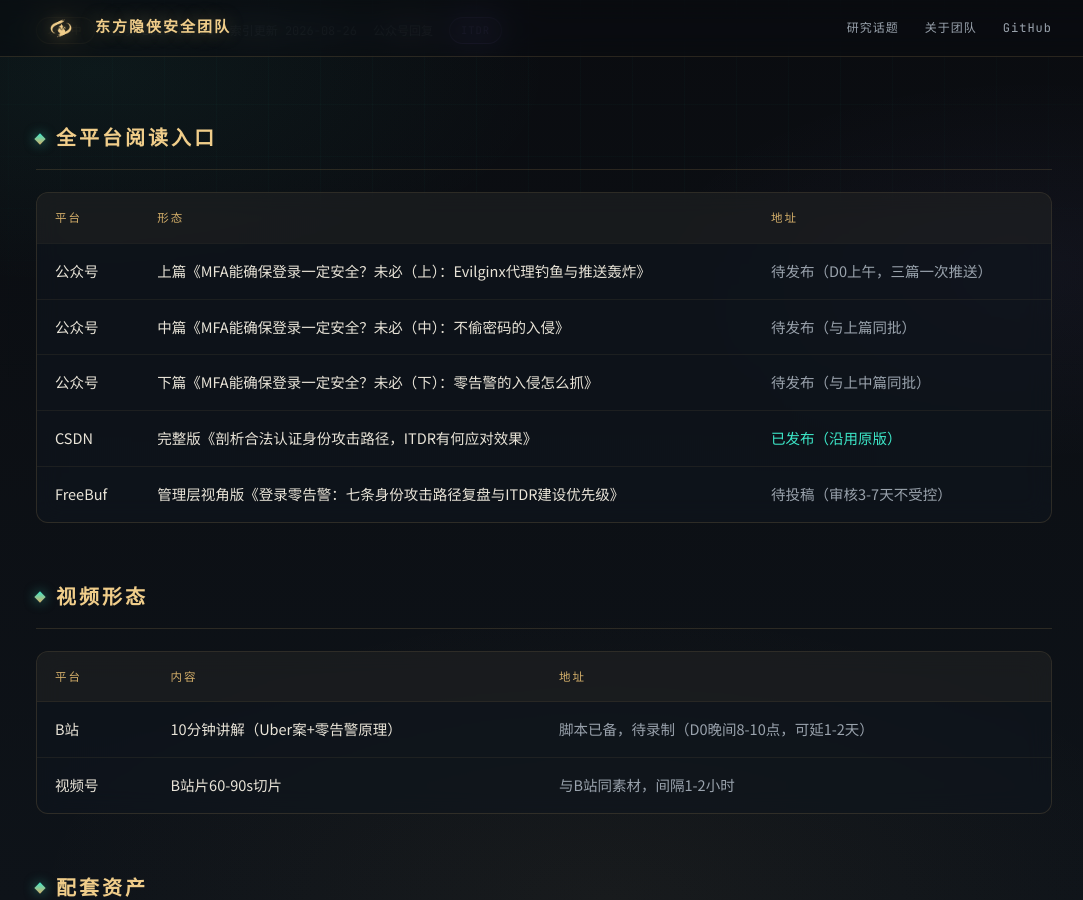
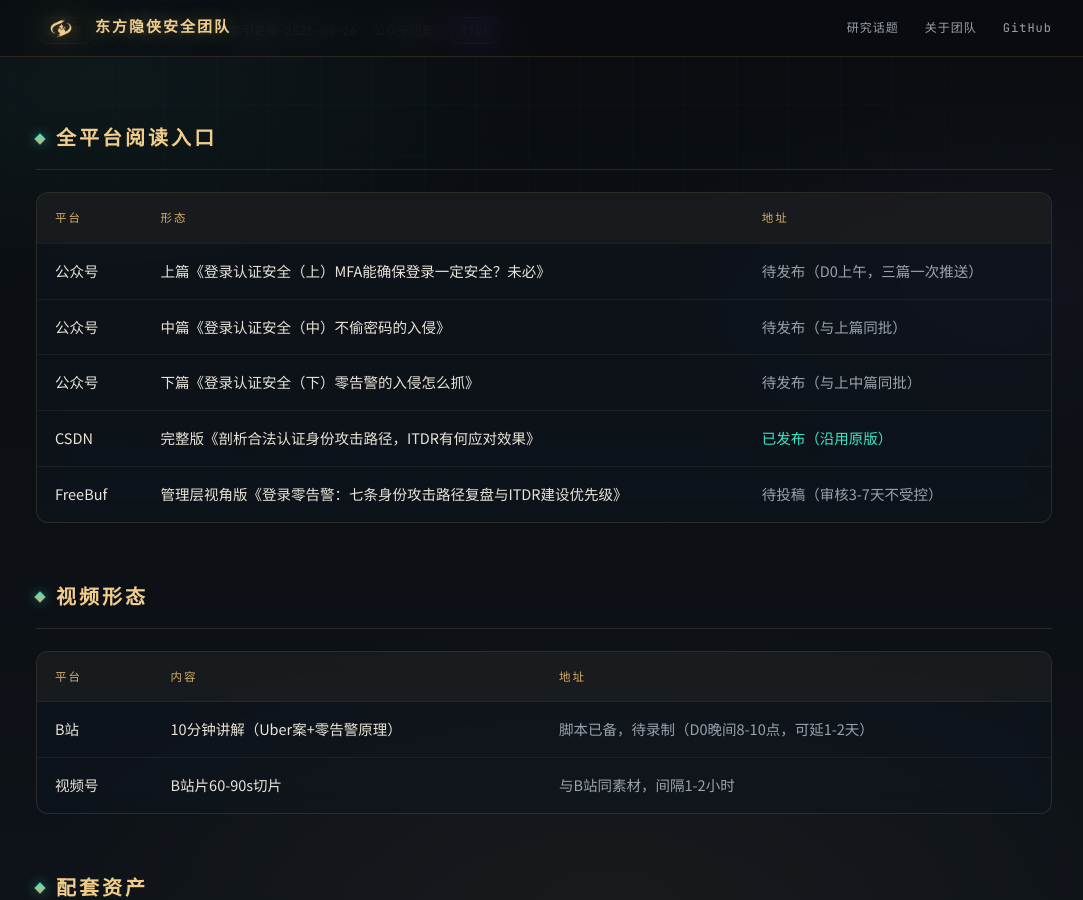
Before and after one commit to EastSword/EastSword.github.io, a Jekyll site: the page built from _topics/identity-attack-paths.md, in a window 1280 px wide and 900 px high, scrolled down 310 px. Shown: the whole window, without its empty margins (96-1179 px from the left). Built offline with Jekyll 4.4.1, drawn with Linux system fonts in a browser that asks for light colours.

Commit message:
课题页公众号标题改为系列名格式：登录认证安全（上/中/下）

```diff
--- a/_topics/identity-attack-paths.md
+++ b/_topics/identity-attack-paths.md
@@ -10,15 +10,15 @@
 tags: [身份安全, 企业安全, 检测工程]
 links:
   - platform: 公众号
-    form: 上篇《MFA能确保登录一定安全？未必（上）：Evilginx代理钓鱼与推送轰炸》
+    form: 上篇《登录认证安全（上）MFA能确保登录一定安全？未必》
     url:
     note: 待发布（D0上午，三篇一次推送）
   - platform: 公众号
-    form: 中篇《MFA能确保登录一定安全？未必（中）：不偷密码的入侵》
+    form: 中篇《登录认证安全（中）不偷密码的入侵》
     url:
     note: 待发布（与上篇同批）
   - platform: 公众号
-    form: 下篇《MFA能确保登录一定安全？未必（下）：零告警的入侵怎么抓》
+    form: 下篇《登录认证安全（下）零告警的入侵怎么抓》
     url:
     note: 待发布（与上中篇同批）
   - platform: CSDN
```
